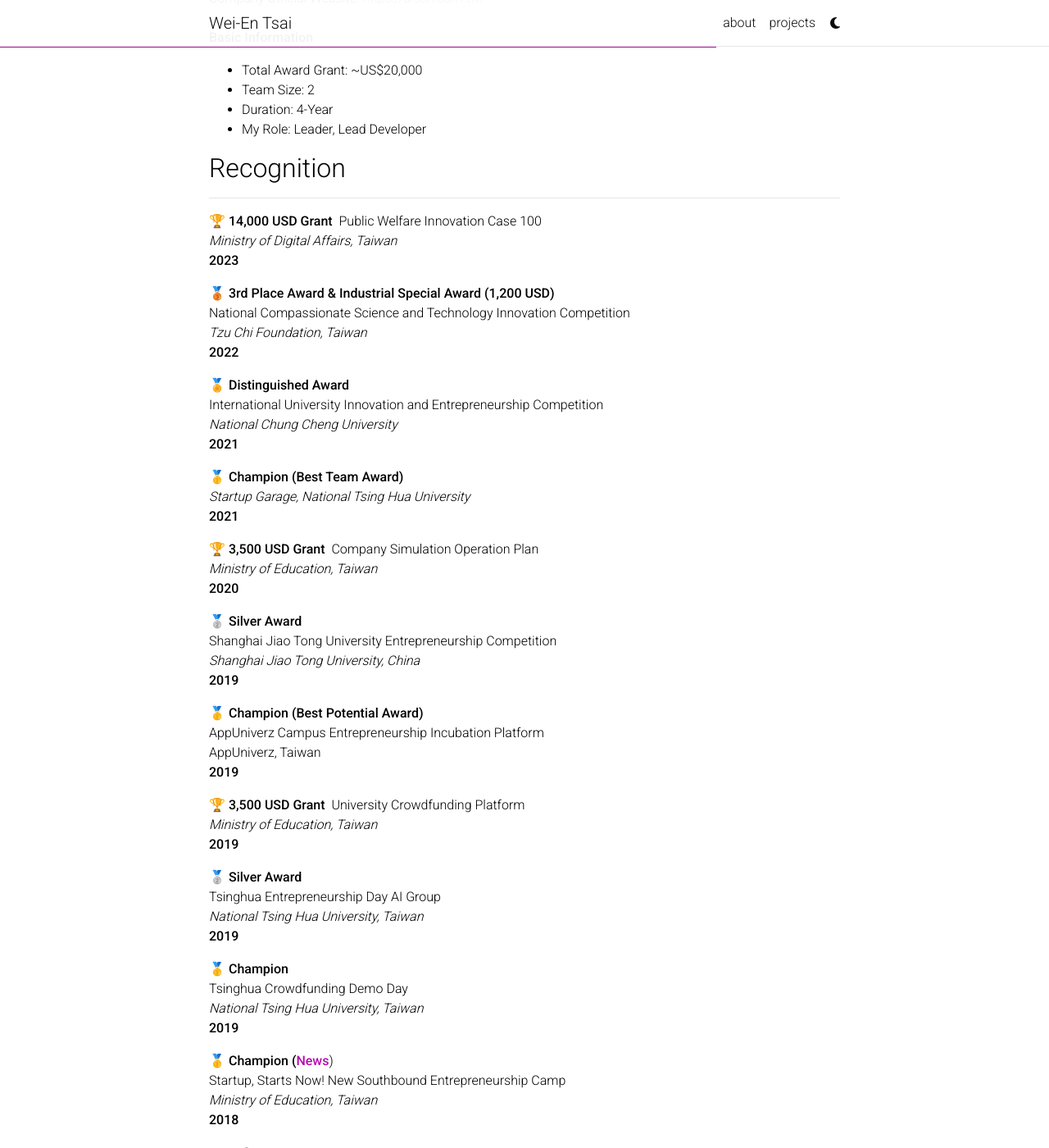
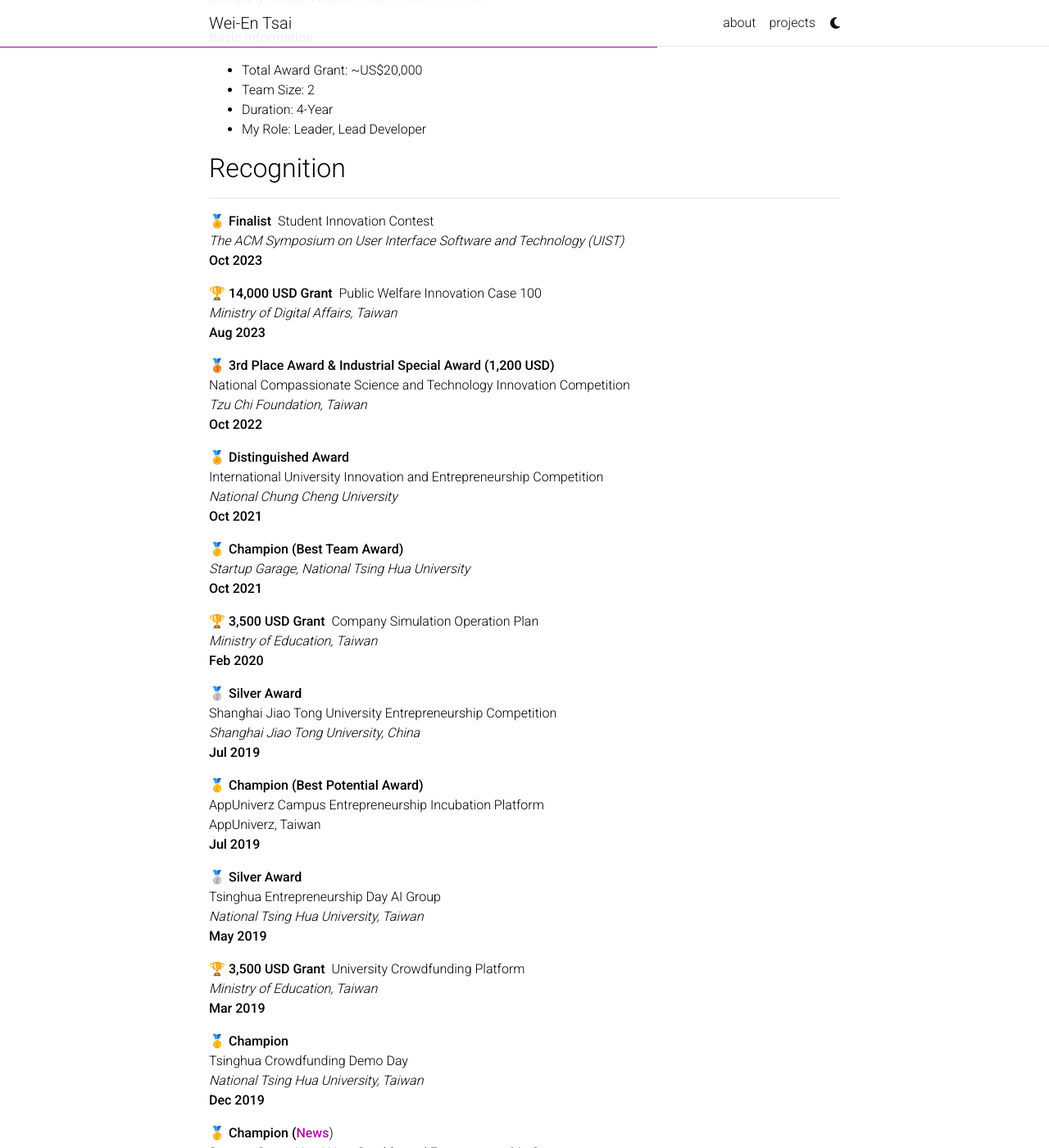
Before and after one commit to wayne-tsai/wayne-tsai-folio, a Jekyll site: the page built from _projects/1_Aisen.md, in a window 1280 px wide and 1400 px high, scrolled down 677 px. Shown: the whole window at 82% size. Built offline with Jekyll 4.4.1, drawn with Linux system fonts in a browser that asks for light colours; emoji names are drawn with the system emoji font; comment, search, counter and statistics services are not loaded; a style sheet for code colours, icons or effects is not loaded.

Commit message:
fix all awards (almost)

```diff
--- a/_data/awards/iwalksafe.yml
+++ b/_data/awards/iwalksafe.yml
@@ -2,7 +2,7 @@
 - name: "Silver Award"
   date: "2022-08-01"
   organization: "Ministry of Education, Taiwan"
-  description: "Intelligent SoC Innovative Project Contest"
+  description: "Intelligent SoC Innovative Project Contest (Project: [iWalkSafe](/projects/4_iWalkSafe/))"
   tags: "government, national"
   project: "iwalksafe"
   type: "National"
--- a/_projects/1_Aisen.md
+++ b/_projects/1_Aisen.md
@@ -18,53 +18,57 @@
 
 ## Recognition
 ---
+**🏅 Finalist**&nbsp; Student Innovation Contest\
+*The ACM Symposium on User Interface Software and Technology (UIST)*\
+**Oct 2023**
+
 **🏆 14,000 USD Grant**&nbsp; Public Welfare Innovation Case 100\
 *Ministry of Digital Affairs, Taiwan*\
-**2023**
+**Aug 2023**
 
 **:3rd_place_medal: 3rd Place Award & Industrial Special Award (1,200 USD)**&nbsp;\
 National Compassionate Science and Technology Innovation Competition\
 *Tzu Chi Foundation, Taiwan*\
-**2022**
+**Oct 2022**
 
 **🏅 Distinguished Award**&nbsp;\
 International University Innovation and Entrepreneurship Competition\
 *National Chung Cheng University*\
-**2021**
+**Oct 2021**
 
 **:1st_place_medal: Champion (Best Team Award)**&nbsp;\
 *Startup Garage, National Tsing Hua University*\
-**2021**
+**Oct 2021**
 
 **🏆 3,500 USD Grant**&nbsp; Company Simulation Operation Plan\
 *Ministry of Education, Taiwan*\
-**2020**
+**Feb 2020**
 
 **:2nd_place_medal: Silver Award**&nbsp;\
 Shanghai Jiao Tong University Entrepreneurship Competition\
 *Shanghai Jiao Tong University, China*\
-**2019**
+**Jul 2019**
 
 **:1st_place_medal: Champion (Best Potential Award)**&nbsp;\
 AppUniverz Campus Entrepreneurship Incubation Platform\
 AppUniverz, Taiwan\
-**2019**
-
-**🏆 3,500 USD Grant**&nbsp; University Crowdfunding Platform\
-*Ministry of Education, Taiwan*\
-**2019**
+**Jul 2019**
 
 **:2nd_place_medal: Silver Award**&nbsp;\
 Tsinghua Entrepreneurship Day AI Group\
 *National Tsing Hua University, Taiwan*\
-**2019**
+**May 2019**
+
+**🏆 3,500 USD Grant**&nbsp; University Crowdfunding Platform\
+*Ministry of Education, Taiwan*\
+**Mar 2019**
 
 **:1st_place_medal: Champion**&nbsp;\
 Tsinghua Crowdfunding Demo Day\
 *National Tsing Hua University, Taiwan*\
-**2019**
+**Dec 2019**
 
 **:1st_place_medal: Champion ([News](https://www.chinatimes.com/newspapers/20180811000669-260107?chdtv)**)&nbsp;\
 Startup, Starts Now! New Southbound Entrepreneurship Camp\
 *Ministry of Education, Taiwan*\
-**2018**
+**Aug 2018**
```
Also changed, not shown: _projects/2_De.Vote.md (+2 -2 lines), _projects/3_idLab.md (+1 -1 lines), _projects/4_iWalkSafe.md (+1 -1 lines).
